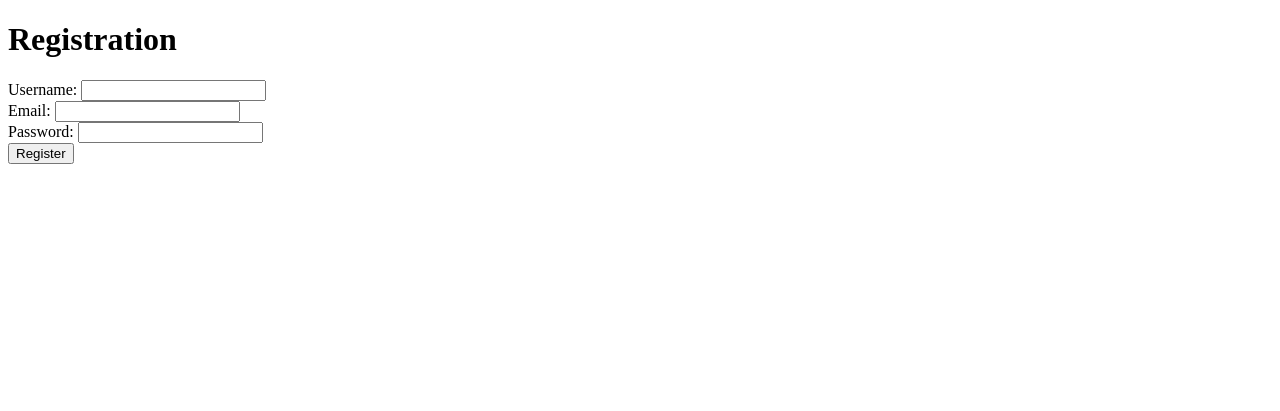
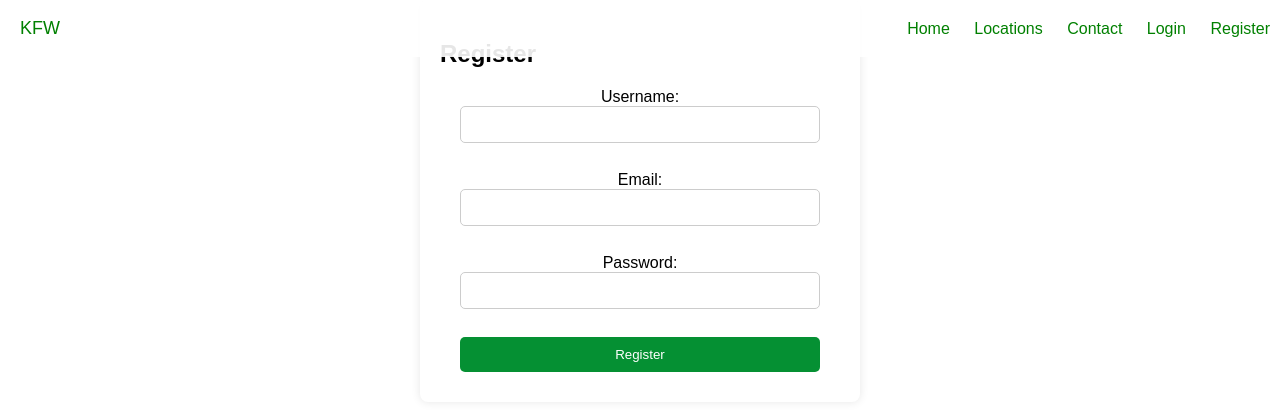
Before and after one commit to ffdmain/KFWv2, a PHP site: page /Registration.php in a window 1280 px wide. Shown: the top 411 px of the page. Run offline with PHP 8.4, Linux system fonts and the light colour scheme.

Commit message:
Perditesimi i register page

```diff
--- a/Registration.php
+++ b/Registration.php
@@ -21,14 +21,22 @@ if ($_SERVER['REQUEST_METHOD'] === 'POST') {
 <html>
 <head>
     <title>Registration Page</title>
+    <link rel="stylesheet" href="styles.css">
+  <link rel="stylesheet" href="css/styles1.css">
+  <script src="js/validation.js"></script>
 </head>
 <body>
-    <h1>Registration</h1>
+  <main>
+    <section class="register-form">
+        <h1>Register</h1>
+  <?php include('header.php'); ?>
     <form method="post" action="registration.php">
         Username: <input type="text" name="username" required><br>
         Email: <input type="email" name="email" required><br>
         Password: <input type="password" name="password" required><br>
         <input type="submit" value="Register">
     </form>
+</section>
+</main>
 </body>
 </html>
```
Also changed, not shown: public/images/backgroundImage.jpg (added).
